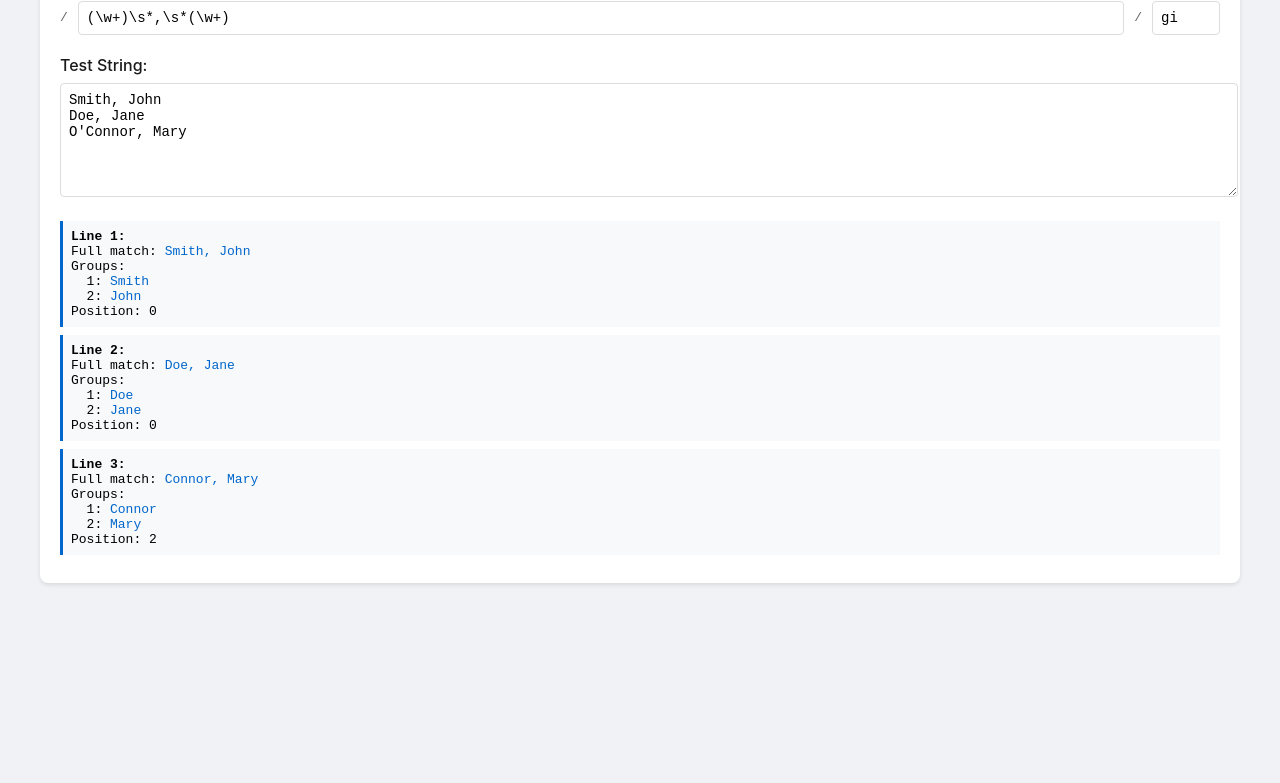
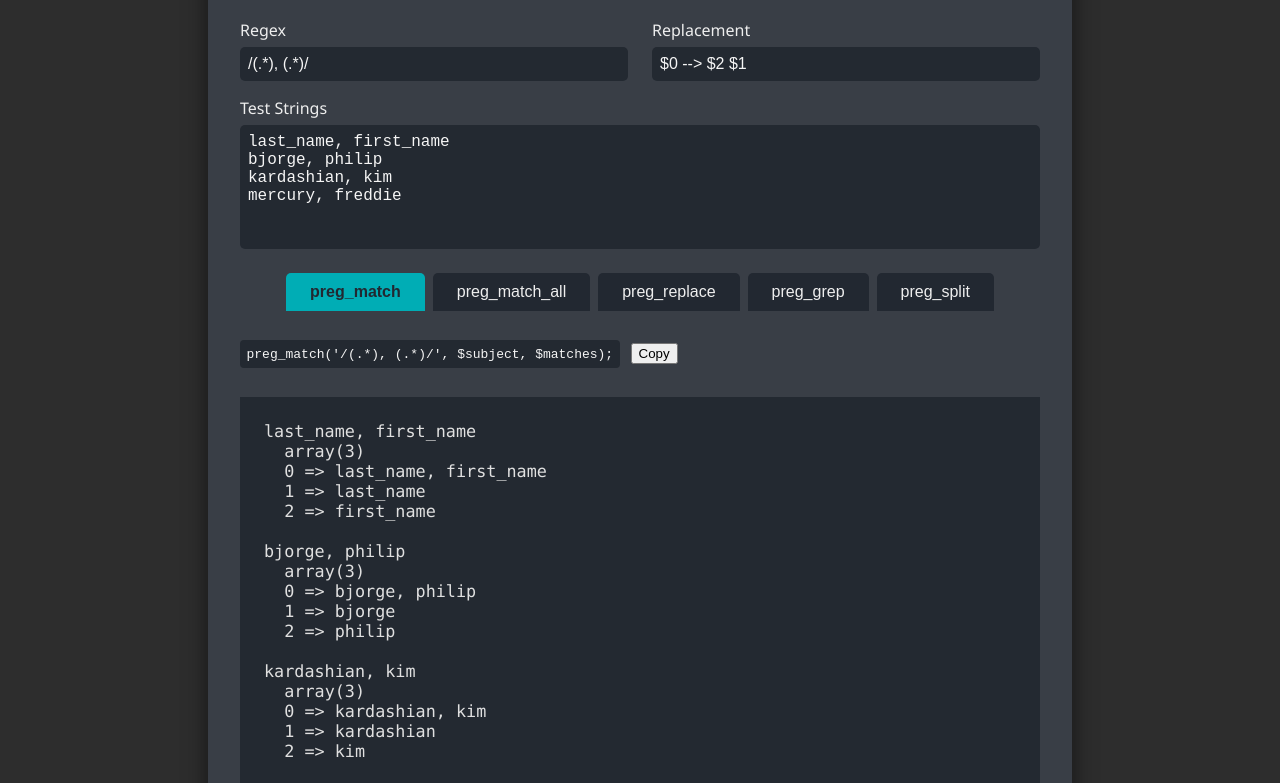
Before and after one commit to mesbahulalam/PHP-Regex-Tester, a plain HTML site: page index.html in a window 1280 px wide. Shown: the part 149-932 px from the top of the page. Before the commit the page ends 800 px from the top, so only its background shows below. Drawn offline with Linux system fonts and the light colour scheme.

Commit message:
Version 2

```diff
--- a/index.html
+++ b/index.html
@@ -1,175 +1,43 @@
 <!DOCTYPE html>
-<html>
+<html lang="en">
 <head>
-  <style>
-    body {
-      font-family: -apple-system, BlinkMacSystemFont, "Segoe UI", Roboto, sans-serif;
-      max-width: 1200px;
-      margin: 0 auto;
-      padding: 20px;
-      background: #f0f2f5;
-    }
-    .container {
-      background: white;
-      padding: 20px;
-      border-radius: 8px;
-      box-shadow: 0 2px 4px rgba(0,0,0,0.1);
-    }
-    .input-group {
-      margin-bottom: 20px;
-    }
-    label {
-      display: block;
-      margin-bottom: 8px;
-      font-weight: 500;
-      color: #1a1a1a;
-    }
-    input[type="text"], textarea {
-      width: 100%;
-      padding: 8px;
-      border: 1px solid #ddd;
-      border-radius: 4px;
-      font-family: monospace;
-      font-size: 14px;
-    }
-    .regex-input {
-      display: flex;
-      gap: 10px;
-      align-items: center;
-    }
-    .delimiter {
-      color: #666;
-      font-family: monospace;
-    }
-    .matches {
-      margin-top: 20px;
-      font-family: monospace;
-    }
-    .match {
-      padding: 8px;
-      background: #f8f9fa;
-      border-left: 3px solid #0066cc;
-      margin-bottom: 8px;
-    }
-    .match-group {
-      color: #0066cc;
-    }
-    .error {
-      color: #dc3545;
-      padding: 8px;
-      margin-top: 8px;
-      background: #fff3f3;
-      border-radius: 4px;
-    }
-  </style>
+    <meta charset="UTF-8">
+    <meta name="viewport" content="width=device-width, initial-scale=1.0">
+    <title>Live Regex for PHP Functions</title>
+    <link rel="stylesheet" href="style.css">
 </head>
 <body>
-  <div class="container">
-    <h1>PHP Regex Tester</h1>
-
-    <div class="input-group">
-      <label>Regular Expression:</label>
-      <div class="regex-input">
-        <span class="delimiter">/</span>
-        <input type="text" id="pattern" placeholder="Enter regex pattern" value="(\w+)\s*,\s*(\w+)">
-        <span class="delimiter">/</span>
-        <input type="text" id="flags" placeholder="flags" value="gi" style="width: 50px;">
-      </div>
+    <div class="container">
+        <h1>Live Regex — PHP Regex Function Simulator</h1>
+        <div class="inputs">
+            <label>Regex
+                <input type="text" id="regex" placeholder="/(.*), (.*)/">
+            </label>
+            <label>Replacement
+                <input type="text" id="replacement" placeholder="$0 --> $2 $1">
+            </label>
+        </div>
+        <div class="inputs">
+            <label>Test Strings
+                <textarea id="testStrings" rows="6" placeholder="last_name, first_name
+bjorge, philip
+kardashian, kim
+mercury, freddie"></textarea>
+            </label>
+        </div>
+        <div class="tabs">
+            <button class="tab active" data-func="preg_match">preg_match</button>
+            <button class="tab" data-func="preg_match_all">preg_match_all</button>
+            <button class="tab" data-func="preg_replace">preg_replace</button>
+            <button class="tab" data-func="preg_grep">preg_grep</button>
+            <button class="tab" data-func="preg_split">preg_split</button>
+        </div>
+        <div id="php-code-container" style="margin: 1em 0;">
+            <pre id="php-code" style="display:inline-block; background:#232931; padding:0.5em; border-radius:4px;"></pre>
+            <button id="copy-php-code" style="margin-left:0.5em;">Copy</button>
+        </div>
+        <div id="results"></div>
     </div>
-
-    <div class="input-group">
-      <label>Test String:</label>
-      <textarea id="testString" rows="6" placeholder="Enter test string">Smith, John
-Doe, Jane
-O'Connor, Mary</textarea>
-    </div>
-
-    <div id="results" class="matches"></div>
-  </div>
-
-  <script>
-    function escapeHtml(unsafe) {
-      return unsafe
-        .replace(/&/g, "&amp;")
-        .replace(/</g, "&lt;")
-        .replace(/>/g, "&gt;")
-        .replace(/"/g, "&quot;")
-        .replace(/'/g, "&#039;");
-    }
-
-    function updateResults() {
-      const pattern = document.getElementById('pattern').value;
-      const flags = document.getElementById('flags').value;
-      const testString = document.getElementById('testString').value;
-      const resultsDiv = document.getElementById('results');
-
-      resultsDiv.innerHTML = '';
-
-      if (!pattern) {
-        return;
-      }
-
-      try {
-        // Always include 'g' flag for matchAll to work
-        let actualFlags = flags;
-        if (!actualFlags.includes('g')) {
-          actualFlags += 'g';
-        }
-
-        const regex = new RegExp(pattern, actualFlags);
-
-        // Split the test string into lines and process each one
-        const lines = testString.split('\n');
-
-        let matchFound = false;
-
-        lines.forEach((line, lineIndex) => {
-          if (!line.trim()) return;
-
-          const matches = Array.from(line.matchAll(regex));
-
-          if (matches.length > 0) {
-            matchFound = true;
-            matches.forEach(match => {
-              const matchDiv = document.createElement('div');
-              matchDiv.className = 'match';
-
-              let matchHtml = `<strong>Line ${lineIndex + 1}:</strong><br>`;
-              matchHtml += `Full match: <span class="match-group">${escapeHtml(match[0])}</span><br>`;
-
-              // Show capturing groups if they exist
-              if (match.length > 1) {
-                matchHtml += 'Groups:<br>';
-                for (let i = 1; i < match.length; i++) {
-                  matchHtml += `&nbsp;&nbsp;${i}: <span class="match-group">${escapeHtml(match[i] || '')}</span><br>`;
-                }
-              }
-
-              // Show match position
-              matchHtml += `Position: ${match.index}`;
-
-              matchDiv.innerHTML = matchHtml;
-              resultsDiv.appendChild(matchDiv);
-            });
-          }
-        });
-
-        if (!matchFound) {
-          resultsDiv.innerHTML = '<div class="match">No matches found</div>';
-        }
-
-      } catch (e) {
-        resultsDiv.innerHTML = `<div class="error">Invalid regular expression: ${e.message}</div>`;
-      }
-    }
-
-    // Add event listeners for real-time updates
-    document.getElementById('pattern').addEventListener('input', updateResults);
-    document.getElementById('flags').addEventListener('input', updateResults);
-    document.getElementById('testString').addEventListener('input', updateResults);
-
-    // Initial update
-    updateResults();
-  </script>
+    <script src="script.js"></script>
 </body>
 </html>
--- /dev/null
+++ b/script.js
@@ -0,0 +1,152 @@
+// Utility: escape regex for JS
+function escapeRegExp(string) {
+    return string.replace(/[.*+?^${}()|[\]\\]/g, '\\$&');
+}
+
+// Main logic
+const regexInput = document.getElementById('regex');
+const replacementInput = document.getElementById('replacement');
+const testStringsInput = document.getElementById('testStrings');
+const resultsDiv = document.getElementById('results');
+const tabs = document.querySelectorAll('.tab');
+const phpCodePre = document.getElementById('php-code');
+const copyPhpCodeBtn = document.getElementById('copy-php-code');
+
+let currentFunc = 'preg_match';
+
+function parseRegex(str) {
+    // Accepts /pattern/flags or just pattern
+    const match = str.match(/^\/(.*)\/(\w*)$/);
+    if (match) {
+        return { pattern: match[1], flags: match[2] };
+    }
+    return { pattern: str, flags: '' };
+}
+
+function escapePhpString(str) {
+    // Escape backslashes and single quotes for PHP single-quoted strings
+    return str.replace(/\\/g, '\\\\').replace(/'/g, "\\'");
+}
+
+function getPhpCode() {
+    const regexRaw = regexInput.value.trim();
+    const replacement = replacementInput.value;
+    const { pattern, flags } = parseRegex(regexRaw);
+
+    let phpPattern = pattern.replace(/'/g, "\\'");
+    let phpFlags = flags;
+    let delimiter = '/';
+    // If pattern contains delimiter, pick another (rare, but possible)
+    if (phpPattern.includes('/')) {
+        delimiter = '#';
+        phpPattern = phpPattern.replace(/#/g, '\\#');
+    }
+    let phpRegex = delimiter + phpPattern + delimiter + phpFlags;
+
+    let code = '';
+    switch (currentFunc) {
+        case 'preg_match':
+            code = `preg_match('${phpRegex}', $subject, $matches);`;
+            break;
+        case 'preg_match_all':
+            code = `preg_match_all('${phpRegex}', $subject, $matches);`;
+            break;
+        case 'preg_replace':
+            code = `$result = preg_replace('${phpRegex}', '${escapePhpString(replacement)}', $subject);`;
+            break;
+        case 'preg_grep':
+            code = `$results = preg_grep('${phpRegex}', $arrayOfStrings);`;
+            break;
+        case 'preg_split':
+            code = `$result = preg_split('${phpRegex}', $subject);`;
+            break;
+    }
+    return code;
+}
+
+function updatePhpCode() {
+    phpCodePre.textContent = getPhpCode();
+}
+
+function showResult() {
+    const regexRaw = regexInput.value.trim();
+    const replacement = replacementInput.value;
+    const testStrings = testStringsInput.value.split(/\r?\n/);
+    const { pattern, flags } = parseRegex(regexRaw);
+    let regex;
+    try {
+        regex = new RegExp(pattern, flags);
+    } catch (e) {
+        resultsDiv.textContent = 'Invalid regex: ' + e.message;
+        return;
+    }
+    let output = '';
+    switch (currentFunc) {
+        case 'preg_match':
+            output = testStrings.map(line => {
+                const m = regex.exec(line);
+                if (!m) return `${line}\n  => no match`;
+                let arr = m.map((v, i) => `${i} => ${v}`).join('\n  ');
+                return `${line}\n  array(${m.length})\n  ${arr}`;
+            }).join('\n\n');
+            break;
+        case 'preg_match_all':
+            // Ensure global flag is present
+            let allFlags = flags.includes('g') ? flags : flags + 'g';
+            let regexAll;
+            try {
+                regexAll = new RegExp(pattern, allFlags);
+            } catch (e) {
+                resultsDiv.textContent = 'Invalid regex: ' + e.message;
+                return;
+            }
+            output = testStrings.map(line => {
+                let m = [...line.matchAll(regexAll)];
+                if (!m.length) return `${line}\n  => no match`;
+                let arr = m.map((match, idx) =>
+                    `Match ${idx}:\n    ` + match.map((v, i) => `${i} => ${v}`).join('\n    ')
+                ).join('\n  ');
+                return `${line}\n  array(${m.length})\n  ${arr}`;
+            }).join('\n\n');
+            break;
+        case 'preg_replace':
+            output = testStrings.map(line => {
+                let replaced = line.replace(regex, replacement);
+                return `${line}  =>  ${replaced}`;
+            }).join('\n');
+            break;
+        case 'preg_grep':
+            let matches = testStrings.filter(line => regex.test(line));
+            output = matches.length ? matches.join('\n') : 'No matches.';
+            break;
+        case 'preg_split':
+            output = testStrings.map(line => {
+                let arr = line.split(regex);
+                return `${line}\n  array(${arr.length})\n  ` + arr.map((v, i) => `${i} => ${v}`).join('\n  ');
+            }).join('\n\n');
+            break;
+    }
+    resultsDiv.textContent = output;
+    updatePhpCode();
+}
+
+regexInput.addEventListener('input', showResult);
+replacementInput.addEventListener('input', showResult);
+testStringsInput.addEventListener('input', showResult);
+tabs.forEach(tab => {
+    tab.addEventListener('click', () => {
+        tabs.forEach(t => t.classList.remove('active'));
+        tab.classList.add('active');
+        currentFunc = tab.dataset.func;
+        showResult();
+    });
+});
+copyPhpCodeBtn.addEventListener('click', () => {
+    navigator.clipboard.writeText(phpCodePre.textContent);
+});
+
+// Set defaults
+regexInput.value = '/(.*), (.*)/';
+replacementInput.value = '$0 --> $2 $1';
+testStringsInput.value = `last_name, first_name\nbjorge, philip\nkardashian, kim\nmercury, freddie`;
+showResult();
--- /dev/null
+++ b/style.css
@@ -0,0 +1,73 @@
+body {
+    background: #2d2d2d;
+    color: #f5f5f5;
+    font-family: 'Segoe UI', Arial, sans-serif;
+    margin: 0;
+    padding: 0;
+}
+.container {
+    max-width: 800px;
+    margin: 40px auto;
+    background: #393e46;
+    border-radius: 10px;
+    box-shadow: 0 4px 24px #0008;
+    padding: 32px 32px 24px 32px;
+}
+h1 {
+    text-align: center;
+    margin-bottom: 32px;
+    color: #00adb5;
+}
+.inputs {
+    display: flex;
+    gap: 24px;
+    margin-bottom: 16px;
+}
+label {
+    flex: 1;
+    display: flex;
+    flex-direction: column;
+    font-weight: 500;
+    color: #eee;
+}
+input[type="text"], textarea {
+    margin-top: 6px;
+    padding: 8px;
+    border-radius: 5px;
+    border: none;
+    font-size: 1rem;
+    background: #232931;
+    color: #f5f5f5;
+    resize: none;
+}
+.tabs {
+    display: flex;
+    gap: 8px;
+    margin: 24px 0 12px 0;
+    justify-content: center;
+}
+.tab {
+    background: #222831;
+    color: #eee;
+    border: none;
+    padding: 10px 24px;
+    border-radius: 5px 5px 0 0;
+    cursor: pointer;
+    font-size: 1rem;
+    transition: background 0.2s;
+}
+.tab.active {
+    background: #00adb5;
+    color: #222831;
+    font-weight: bold;
+}
+#results {
+    background: #232931;
+    border-radius: 0 0 8px 8px;
+    padding: 24px;
+    min-height: 180px;
+    font-family: 'Fira Mono', 'Consolas', monospace;
+    font-size: 1.05rem;
+    white-space: pre-wrap;
+    color: #e0e0e0;
+}
```
